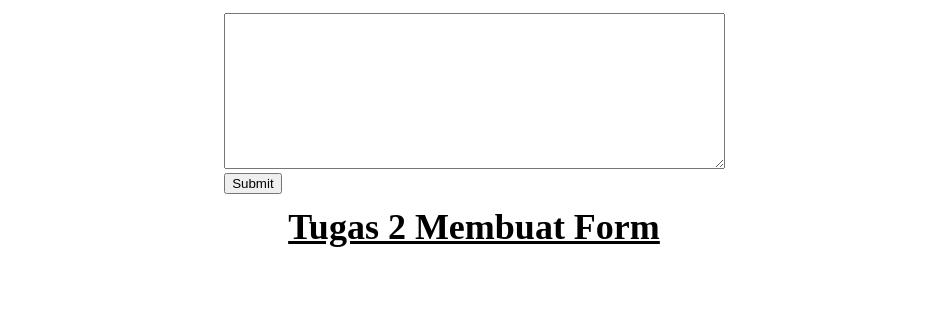
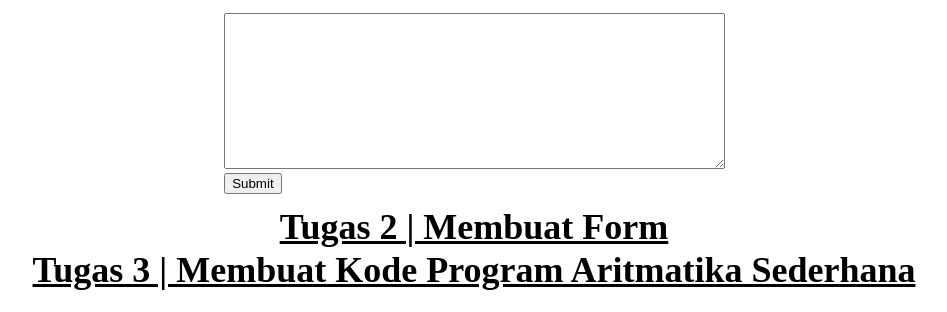
Before and after one commit to gideonmnrg/gideonmnrg.github.io, a plain HTML site: page index.html in a window 1280 px wide. Shown: the part 4751-5063 px from the top of the page, without its empty margins (166-1113 px from the left). Before the commit the page ends 5020 px from the top, so only its background shows below. Drawn offline with Linux system fonts and the light colour scheme.

Commit message:
Optimize

```diff
--- a/index.html
+++ b/index.html
@@ -157,7 +157,8 @@
 
     </textarea>
 <br>
-<a href="https://gideonmnrg.github.io/tugas2.gitbhub.io/" target="_blank" style="line-height:5mm; font-family:Montserrat; font-size:large; color: black;" ><h1>Tugas 2 Membuat Form</h1></a>
+<a href="https://gideonmnrg.github.io/tugas2.gitbhub.io/" target="_blank" style="line-height:5mm; font-family:Montserrat; font-size:large; color: black;" ><h1>Tugas 2 | Membuat Form</h1></a>
+<a href="https://gideonmnrg.github.io/tugasjavascript.com/" target="_blank" style="line-height:5mm; font-family:Montserrat; font-size:large; color: black;" ><h1>Tugas 3 | Membuat Kode Program Aritmatika Sederhana</h1></a>
 
             </td>
         </tr>
```
